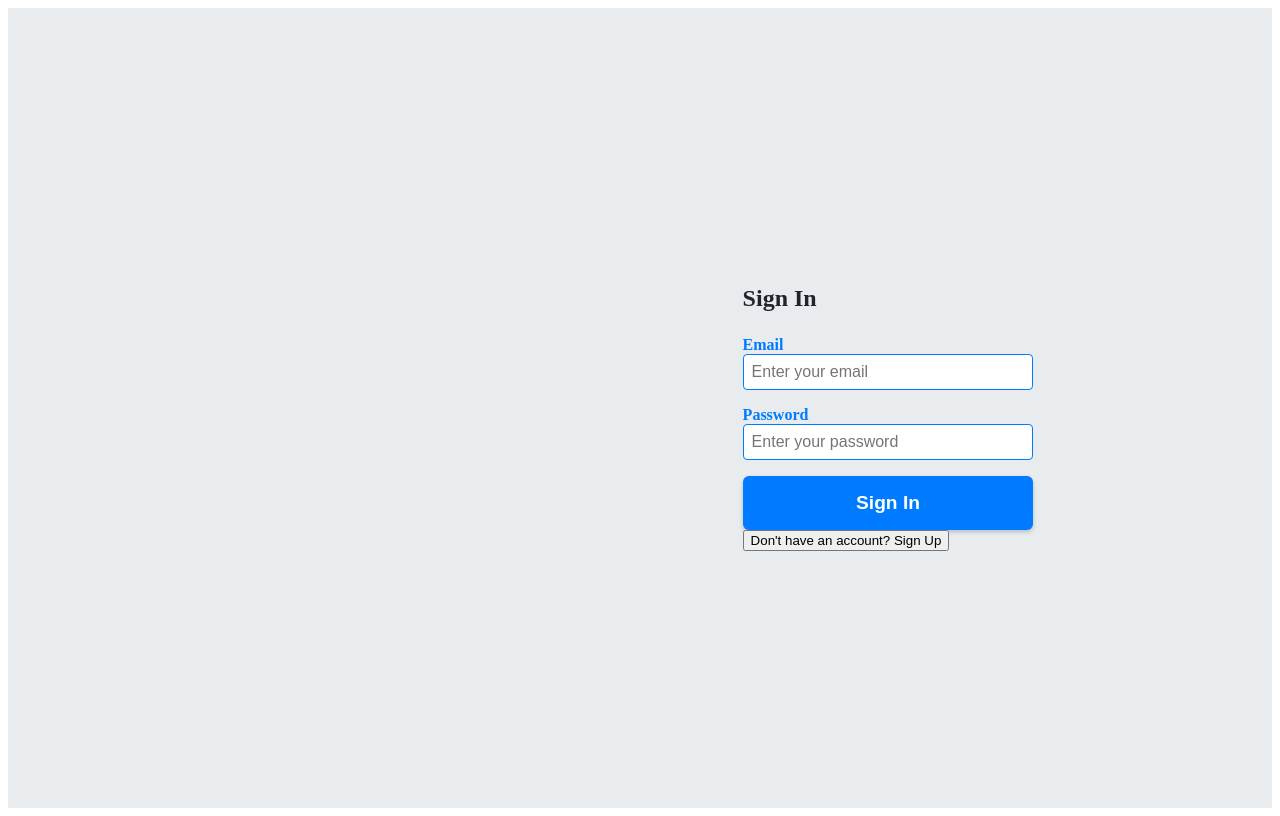
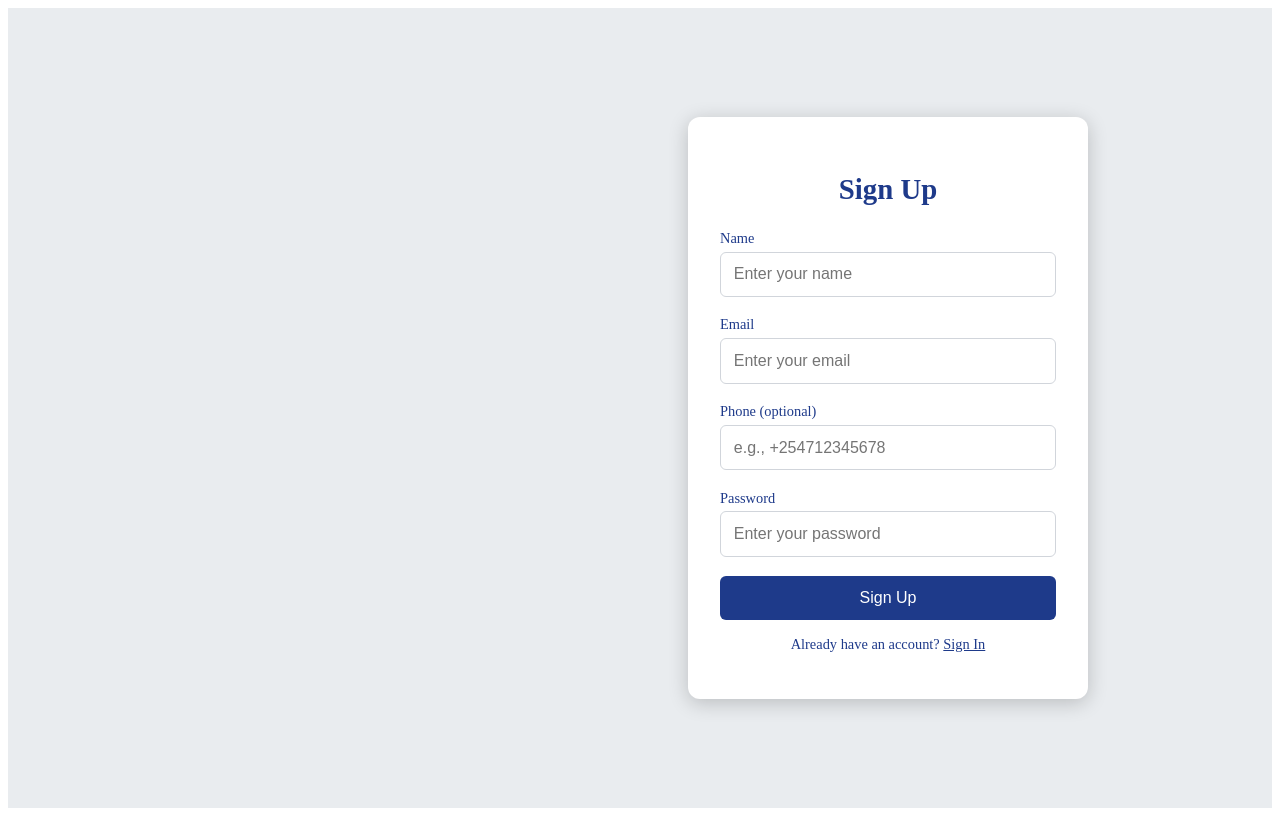
Before and after one commit to stano-hub/mangu-bus-booking-system, a React (Create React App) app: page /signup in a window 1280 px wide. Before the commit this address led to /signin. Built offline with nearby package versions, Linux system fonts and the light colour scheme.

Commit message:
Your latest changes

```diff
--- a/src/App.js
+++ b/src/App.js
@@ -1,5 +1,5 @@
 import React, { useState, useEffect } from 'react';
-import { Routes, Route, Navigate, useNavigate } from 'react-router-dom';
+import { Routes, Route, Navigate } from 'react-router-dom';
 import authService from './services/authService';
 import Navbar from './components/Navbar';
 import Dashboard from './features/dashboard/Dashboard';
@@ -23,52 +23,55 @@
 
 function App() {
   const [user, setUser] = useState(null); // null = loading, object = authenticated, false = unauthenticated
+  const [isLoadingAuth, setIsLoadingAuth] = useState(true);
   const [error, setError] = useState(null);
-  const navigate = useNavigate();
 
   useEffect(() => {
     const fetchUser = async () => {
+      setIsLoadingAuth(true);
+      setError(null);
       try {
         const token = localStorage.getItem('token');
         const storedUser = localStorage.getItem('user');
         console.log('Token on load:', token);
         console.log('Stored user:', storedUser);
+
         if (token && storedUser) {
           const parsedUser = JSON.parse(storedUser);
-          setUser(parsedUser); // Use stored user
+          setUser(parsedUser);
+          // Verify with backend
+          try {
             const res = await authService.getProfile();
             if (res.user) {
               setUser(res.user);
-            localStorage.setItem('user', JSON.stringify(res.user)); // Update fresh data
-            setError(null);
-          } else {
-            throw new Error('No user in profile response');
+              localStorage.setItem('user', JSON.stringify(res.user));
+            }
+          } catch (verifyErr) {
+            console.warn('Profile verification failed, using stored user:', verifyErr.message);
+            // Keep stored user if verification fails (e.g., network issue)
           }
         } else {
           setUser(false);
-          navigate('/signin');
         }
       } catch (err) {
         console.error('Auth check failed:', err.response?.status, err.response?.data);
-        if (err.response?.status === 401 || err.response?.status === 403) {
         setUser(false);
-          setError('Session expired. Please sign in again.');
         localStorage.removeItem('token');
         localStorage.removeItem('user');
-          navigate('/signin');
-        } else {
-          setError('Failed to verify authentication. Try again later.');
-        }
+      } finally {
+        setIsLoadingAuth(false);
       }
     };
+
     fetchUser();
-  }, [navigate]);
+  }, []);
 
   return (
     <div className="app">
       {user && <Navbar user={user} setUser={setUser} />}
       {error && !user && <div className="text-red-500 text-center">{error}</div>}
-      {user === null ? (
+
+      {isLoadingAuth ? (
         <div className="app__loading">
           <div className="app__spinner"></div>
         </div>
--- a/src/components/Navbar.jsx
+++ b/src/components/Navbar.jsx
@@ -1,6 +1,5 @@
 import React, { useState, useEffect, useRef } from 'react';
 import { NavLink, useNavigate } from 'react-router-dom';
-import authService from '../services/authService';
 import logo from '../assets/logo.jpeg';
 import './Navbar.css';
 
@@ -9,22 +8,17 @@
   const navigate = useNavigate();
   const sidebarRef = useRef(null);
 
-  const handleLogout = async () => {
-    try {
-      await authService.logout();
-      setUser(null);
-      localStorage.removeItem('token');
-      navigate('/signin');
-    } catch (err) {
-      console.error('Logout failed:', err);
-    }
+  const handleLogout = () => {
+    localStorage.removeItem('token');
+    localStorage.removeItem('user');
+    setUser(null);
+    navigate('/signin');
   };
 
   const toggleSidebar = () => {
     setIsOpen(!isOpen);
   };
 
-  // Close sidebar on outside click
   useEffect(() => {
     const handleClickOutside = (event) => {
       if (isOpen && sidebarRef.current && !sidebarRef.current.contains(event.target)) {
@@ -33,7 +27,7 @@
     };
 
     document.addEventListener('mousedown', handleClickOutside);
-    document.addEventListener('touchstart', handleClickOutside); // For touch devices
+    document.addEventListener('touchstart', handleClickOutside);
     return () => {
       document.removeEventListener('mousedown', handleClickOutside);
       document.removeEventListener('touchstart', handleClickOutside);
--- a/src/features/auth/auth.css
+++ b/src/features/auth/auth.css
@@ -1,225 +1,193 @@
-:root {
-  --primary: #007bff;
-  --hover: #0056b3;
-  --bg: #e9ecef;
-  --error: #dc3545;
-  --text: #212529;
-  --success: #28a745;
-}
-
 .auth-container {
   display: flex;
   justify-content: center;
   align-items: center;
   min-height: 100vh;
-  background: var(--bg);
-  padding-left: 270px; /* Sidebar width (250px) + padding */
+  background: linear-gradient(135deg, #1e3a8a, #3b82f6);
+  padding: 20px;
 }
 
-.signup,
-.signin {
+.auth, .signup {
+  background: #ffffff;
+  border-radius: 12px;
+  box-shadow: 0 4px 20px rgba(0, 0, 0, 0.2);
+  padding: 2rem;
+  width: 100%;
   max-width: 400px;
-  width: 100%;
-  background: #ffffff;
-  border-radius: 8px;
-  box-shadow: 0 2px 4px rgba(0, 0, 0, 0.1);
-  padding: 2rem 1rem;
+  text-align: center;
+  transition: transform 0.3s ease;
+}
+
+.auth[data-success="true"], .signup[data-success="true"] {
+  transform: scale(1.05);
+  border: 2px solid #22c55e;
+}
+
+.auth-face {
+  width: 80px;
+  height: 80px;
+  margin: 0 auto 1.5rem;
   position: relative;
-  text-align: center;
+}
+
+.face-eyes {
+  display: flex;
+  justify-content: space-between;
+  width: 50px;
+  position: absolute;
+  top: 20px;
+  left: 50%;
+  transform: translateX(-50%);
+}
+
+.eye {
+  width: 12px;
+  height: 12px;
+  background: #1e3a8a;
+  border-radius: 50%;
+  position: relative;
+}
+
+.face-mouth {
+  width: 30px;
+  height: 15px;
+  background: #ef4444;
+  border-radius: 0 0 50% 50%;
+  position: absolute;
+  bottom: 20px;
+  left: 50%;
+  transform: translateX(-50%);
 }
 
 .auth-title {
-  color: var(--text);
-  font-size: 1.5rem;
+  color: #1e3a8a;
+  font-size: 1.8rem;
   margin-bottom: 1.5rem;
+  font-weight: 600;
 }
 
 .auth-form {
   display: flex;
   flex-direction: column;
-  gap: 1rem;
+  gap: 1.2rem;
 }
 
 .auth-form label {
+  display: flex;
+  flex-direction: column;
   text-align: left;
-  color: var(--primary);
-  font-weight: bold;
+  font-size: 0.9rem;
+  color: #1e3a8a;
+  font-weight: 500;
 }
 
 .auth-form input {
-  width: 100%;
-  padding: 0.5rem;
-  border: 1px solid var(--primary);
-  border-radius: 4px;
+  padding: 0.8rem;
+  border: 1px solid #d1d5db;
+  border-radius: 6px;
   font-size: 1rem;
+  margin-top: 0.3rem;
+  transition: border-color 0.3s ease;
 }
 
 .auth-form input:focus {
   outline: none;
-  border-color: var(--hover);
-  box-shadow: 0 0 5px rgba(0, 123, 255, 0.3);
+  border-color: #1e3a8a;
+  box-shadow: 0 0 5px rgba(30, 58, 138, 0.3);
 }
 
 .auth-submit-btn {
-  background: var(--primary);
+  background: #1e3a8a;
   color: #ffffff;
+  padding: 0.8rem;
   border: none;
-  padding: 1rem;
   border-radius: 6px;
+  font-size: 1rem;
   cursor: pointer;
-  font-size: 1.2rem;
-  font-weight: bold;
-  box-shadow: 0 2px 4px rgba(0, 0, 0, 0.2);
-  transition: background 0.2s, transform 0.1s;
+  transition: background 0.3s ease;
 }
 
 .auth-submit-btn:hover {
-  background: var(--hover);
-  transform: translateY(-2px);
+  background: #3b82f6;
 }
 
 .auth-submit-btn:disabled {
-  background: #6c757d;
+  background: #9ca3af;
   cursor: not-allowed;
-  transform: none;
-}
-
-.auth-error {
-  color: var(--error);
-  margin: 1rem 0;
-  font-weight: bold;
-  animation: fadeIn 0.5s;
-}
-
-.auth-success {
-  color: var(--success);
-  margin: 1rem 0;
-  font-weight: bold;
-  animation: fadeIn 0.5s;
-}
-
-.auth-link {
-  margin-top: 1rem;
-  color: var(--text);
-}
-
-.auth-link a {
-  color: var(--primary);
-  text-decoration: none;
-  font-weight: bold;
-}
-
-.auth-link a:hover {
-  color: var(--hover);
 }
 
 .spinner {
   display: inline-block;
-  width: 1.5rem;
-  height: 1.5rem;
-  border: 3px solid #ffffff;
-  border-top: 3px solid transparent;
+  width: 20px;
+  height: 20px;
+  border: 2px solid #ffffff;
+  border-top-color: transparent;
   border-radius: 50%;
   animation: spin 1s linear infinite;
-  margin-right: 0.5rem;
-  vertical-align: middle;
 }
 
-.auth-face {
-  position: absolute;
-  top: -80px;
-  left: 50%;
-  transform: translateX(-50%);
-  width: 100px;
-  height: 60px;
-  background: #ffffff;
-  border: 2px solid var(--primary);
-  border-radius: 50%;
-  display: flex;
-  flex-direction: column;
-  align-items: center;
-  justify-content: center;
+.auth-error {
+  color: #ef4444;
+  font-size: 0.9rem;
+  margin-top: 1rem;
 }
 
-.face-eyes {
-  display: flex;
-  gap: 20px;
+.auth-success {
+  color: #22c55e;
+  font-size: 0.9rem;
+  margin-top: 1rem;
 }
 
-.eye {
-  width: 15px;
-  height: 15px;
-  background: var(--text);
-  border-radius: 50%;
-  transition: transform 0.1s ease, width 0.3s ease, height 0.3s ease;
+.auth-create-account-btn {
+  background: none;
+  border: none;
+  color: #1e3a8a;
+  font-size: 0.9rem;
+  cursor: pointer;
+  margin-top: 1rem;
+  text-decoration: underline;
 }
 
-.signup[data-success="true"] .eye,
-.signin[data-success="true"] .eye {
-  width: 18px;
-  height: 10px;
+.auth-create-account-btn:hover {
+  color: #3b82f6;
 }
 
-.face-mouth {
-  width: 30px;
-  height: 10px;
-  border: 2px solid var(--text);
-  border-top: none;
-  border-radius: 0 0 15px 15px;
-  margin-top: 10px;
-  transition: border-radius 0.3s ease;
+.auth-link {
+  color: #1e3a8a;
+  font-size: 0.9rem;
+  margin-top: 1rem;
 }
 
-.signup[data-success="true"] .face-mouth,
-.signin[data-success="true"] .face-mouth {
-  border-radius: 0 0 30px 30px;
-  height: 15px;
+.auth-link a {
+  color: #1e3a8a;
+  text-decoration: underline;
 }
 
-@media (max-width: 768px) {
-  .auth-container {
-    padding-left: 1rem;
-    padding: 1rem;
-  }
-  .signup,
-  .signin {
-    margin: 1rem;
-    padding: 1rem;
-  }
-  .auth-submit-btn {
-    padding: 0.75rem;
-    font-size: 1rem;
-  }
-  .auth-face {
-    top: -60px;
-    width: 80px;
-    height: 50px;
-  }
-  .eye {
-    width: 12px;
-    height: 12px;
-  }
-  .signup[data-success="true"] .eye,
-  .signin[data-success="true"] .eye {
-    width: 14px;
-    height: 8px;
-  }
-  .face-mouth {
-    width: 24px;
-    height: 8px;
-  }
-  .signup[data-success="true"] .face-mouth,
-  .signin[data-success="true"] .face-mouth {
-    height: 12px;
+.auth-link a:hover {
+  color: #3b82f6;
+}
+
+@keyframes spin {
+  to {
+    transform: rotate(360deg);
   }
 }
 
-@keyframes spin {
-  0% { transform: rotate(0deg); }
-  100% { transform: rotate(360deg); }
+@media (max-width: 480px) {
+  .auth, .signup {
+    padding: 1.5rem;
+    max-width: 90%;
+  }
+
+  .auth-title {
+    font-size: 1.5rem;
+  }
+
+  .auth-form input {
+    font-size: 0.9rem;
+  }
+
+  .auth-submit-btn {
+    font-size: 0.9rem;
+  }
 }
-
-@keyframes fadeIn {
-  from { opacity: 0; }
-  to { opacity: 1; }
-}
```
Lines whose indentation alone changed are shown as unchanged.
